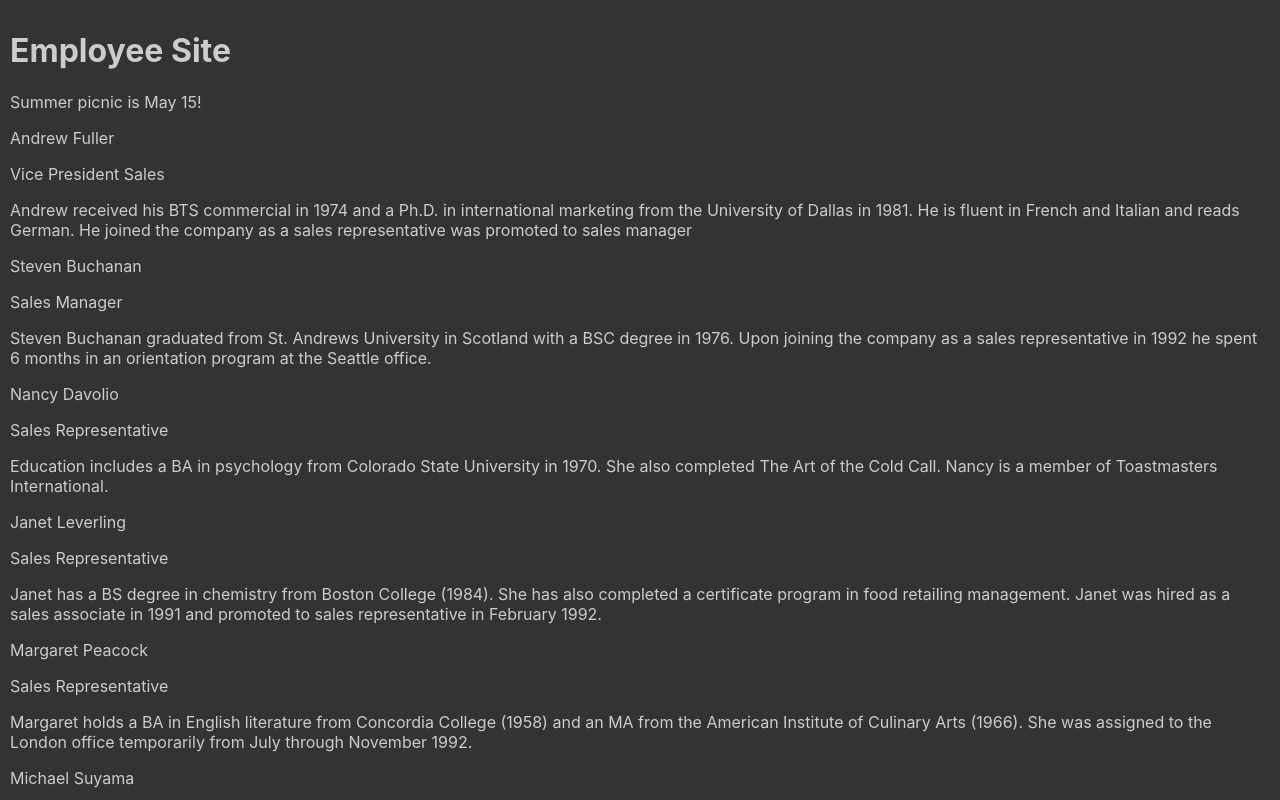
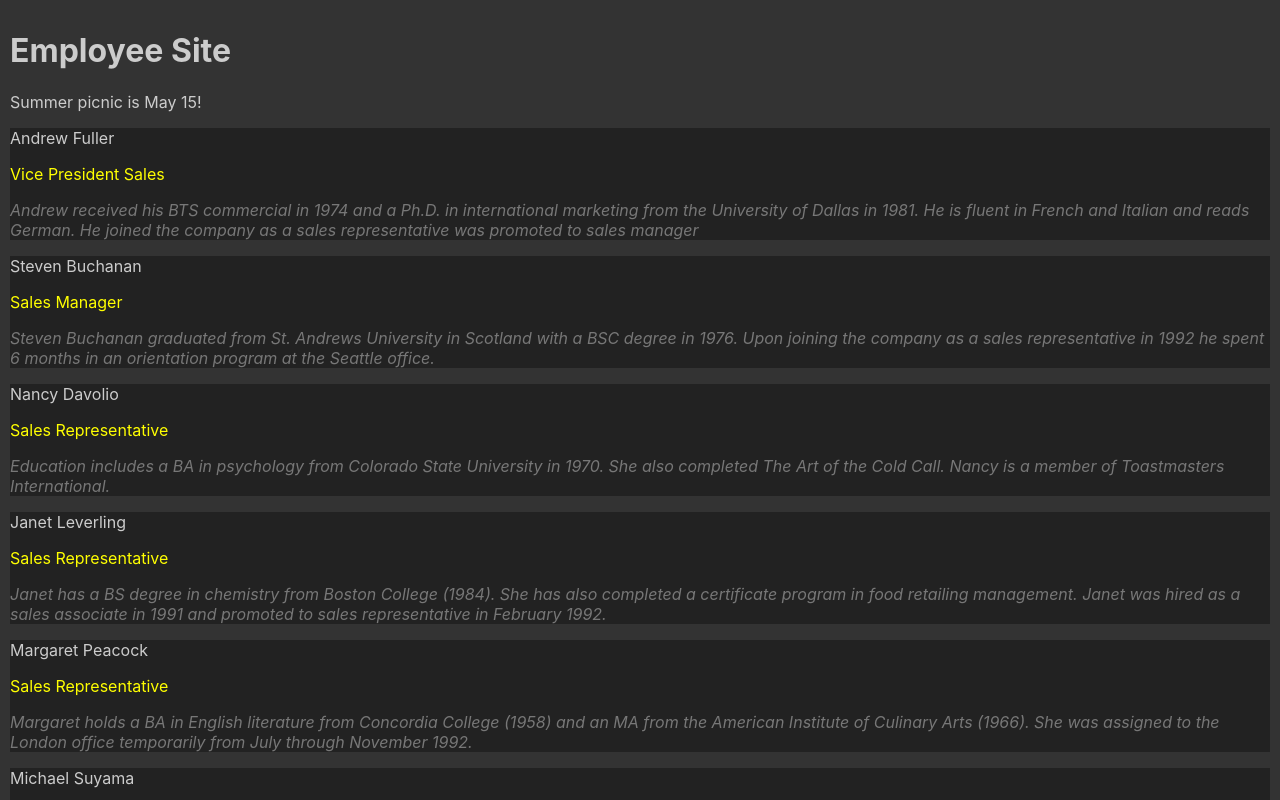
Before and after one commit to omr-dev/create-employee-site-with-components-and-props, a React (Vite) app: page / in a window 1280 px wide. Shown: the top 800 px of the page. Built offline with nearby package versions, Linux system fonts and the light colour scheme.

Commit message:
finished

```diff
--- a/src/App.jsx
+++ b/src/App.jsx
@@ -3,13 +3,15 @@ import { Header } from "./components/Header";
 import { Employee } from "./components/Employee";
 import { Footer } from "./components/Footer";
 
+
 function App() {
+  const userIsExternal=false;
   return (
     <div className="App">
       <h1>Employee Site</h1>
-      <Header />
-      <Employee />
-      <Footer />
+      <Header userIsExternal={userIsExternal}/>
+      <Employee userIsExternal={userIsExternal}/>
+      <Footer userIsExternal={userIsExternal}/>
     </div>
   );
 }
--- a/src/App.scss
+++ b/src/App.scss
@@ -3,3 +3,13 @@ body{
   color:#ccc;
   padding: 10px;
 }
+.employeeDetails{
+    background-color: #222;
+    .titleOfEmployee{
+        color:yellow;
+    }
+    .notesOfEmployee{
+        font-style: italic;
+        color: #777;
+    }
+}
```
